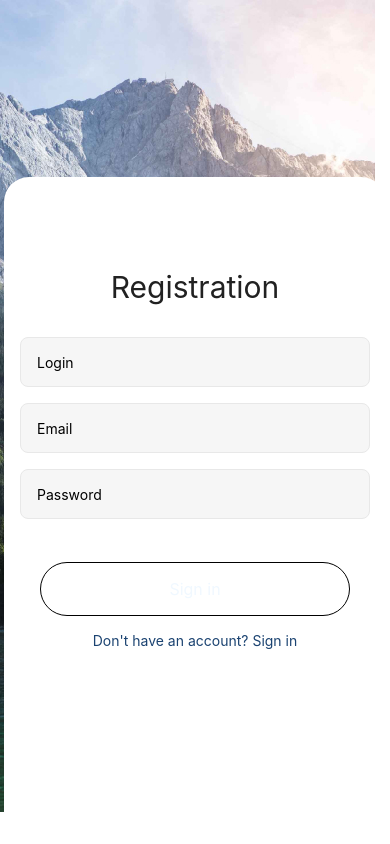
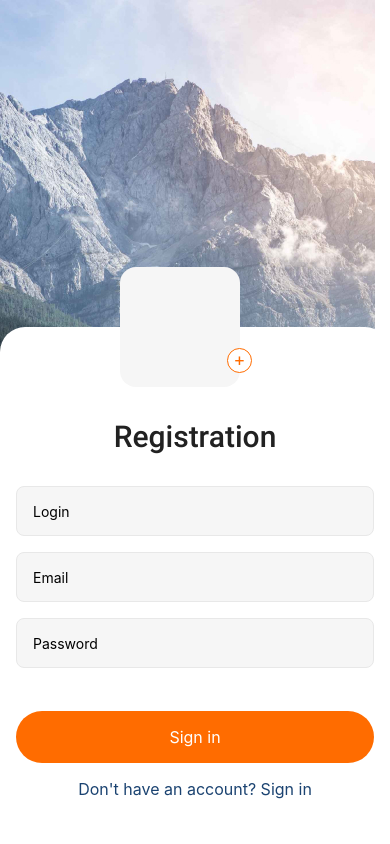
Before and after one commit to 0-LuckyPenny/REACT_NATIVE-BLOG, a React Native app: screen / in a window 390 px wide. Built offline with nearby package versions, Linux system fonts and the light colour scheme.

Commit message:
done 2 task

```diff
--- a/App.jsx
+++ b/App.jsx
@@ -10,10 +10,10 @@ import {
   KeyboardAvoidingView,
   Keyboard,
   TouchableWithoutFeedback,
-  Dimensions,
 } from "react-native";
-import * as Font from "expo-font";
-import { AppLoading } from "expo";
+import { useFonts } from "expo-font";
+// import * as Font from "expo-font";
+// import { AppLoading } from "expo";
 
 const initialState = {
   login: "",
@@ -23,35 +23,34 @@ const initialState = {
 
 // const loadApplication = async () => {
 //   await Font.loadAsync({
+//     "Roboto-Regular": require("./assets/fonts/Roboto-Regular.ttf"),
+//     "Roboto-Medium": require("./assets/fonts/Roboto-Medium.ttf"),
+//     "Roboto-Bold": require("./assets/fonts/Roboto-Bold.ttf"),
+//     "SFP-Light": require("./assets/fonts/SFProDisplay-Light.ttf"),
 //     "SFP-Regular": require("./assets/fonts/SFProDisplay-Regular.ttf"),
 //   });
 // };
 
 export default function App() {
   const [isShowKeyboard, setIsShowKeyboard] = useState(false);
-  const [state, setstate] = useState(initialState);
-  const [iasReady, setIasReady] = useState(false);
-
-  const [dimensions, setdimensions] = useState(
-    Dimensions.get("window").width - 20 * 2
-  );
-
-  useEffect(() => {
-    const onChange = () => {
-      const width = Dimensions.get("window").width - 20 * 2;
-
-      setdimensions(width);
-    };
-    Dimensions.addEventListener("change", onChange);
-    return () => {
-      // Dimensions.removeEventListener("change", onChange);
-    };
-  }, []);
+  const [state, setState] = useState(initialState);
+  // const [iasReady, setIasReady] = useState(false);
+  const [fontsLoaded] = useFonts({
+    "Roboto-Regular": require("./assets/fonts/Roboto-Regular.ttf"),
+    "Roboto-Medium": require("./assets/fonts/Roboto-Medium.ttf"),
+    "Roboto-Bold": require("./assets/fonts/Roboto-Bold.ttf"),
+    "SFP-Light": require("./assets/fonts/SFProDisplay-Light.ttf"),
+    "SFP-Regular": require("./assets/fonts/SFProDisplay-Regular.ttf"),
+  });
+  if (!fontsLoaded) {
+    return null;
+  }
 
   const keyboardHide = () => {
     setIsShowKeyboard(false);
-    Keyboard.dismiss();
-    setstate(initialState);
+    Keyboard.dismiss(); //hides the keyboard
+    setState(initialState); //set values
+    // console.log(state);
   };
 
   // if (!iasReady) {
@@ -71,28 +70,28 @@ export default function App() {
           style={styles.bgImage}
           source={require("./assets/images/bg_image.jpg")}>
           <KeyboardAvoidingView
-            behavior={Platform.OS == "ios" ? "padding" : "height"}>
-            <View style={styles.wrapper}>
-              <Text style={styles.headerTitle}>Registration</Text>
+            behavior={Platform.OS === "ios" ? "padding" : "height"}>
             <View
               style={{
                 ...styles.form,
-                  marginBottom: isShowKeyboard ? 20 : 150,
-                  width: dimensions,
+                marginBottom: isShowKeyboard ? 0 : 0,
               }}>
-                <View style={{ marginTop: 32 }}>
+              <View style={styles.userImage}>
+                <TouchableOpacity style={styles.btnAddUserImage}>
+                  <Text style={styles.textPlus}>+</Text>
+                </TouchableOpacity>
+              </View>
+              <Text style={styles.formTitle}>Registration</Text>
               <TextInput
-                    style={styles.input}
+                style={{ ...styles.input, marginTop: 32 }}
                 placeholder='Login'
                 placeholderTextColor='BDBDBD'
                 onFocus={() => setIsShowKeyboard(true)}
                 value={state.login}
                 onChangeText={(value) =>
-                      setstate((prevState) => ({ ...prevState, login: value }))
+                  setState((prevState) => ({ ...prevState, login: value }))
                 }
               />
-                </View>
-                <View style={{ marginTop: 16 }}>
               <TextInput
                 style={styles.input}
                 placeholder='Email'
@@ -100,40 +99,33 @@ export default function App() {
                 onFocus={() => setIsShowKeyboard(true)}
                 value={state.email}
                 onChangeText={(value) =>
-                      setstate((prevState) => ({ ...prevState, email: value }))
+                  setState((prevState) => ({ ...prevState, email: value }))
                 }
-                    // autoComplete={email}
               />
-                </View>
-
-                <View style={{ marginTop: 16 }}>
               <TextInput
                 style={styles.input}
                 placeholder='Password'
                 placeholderTextColor='BDBDBD'
+                maxLength={16}
                 secureTextEntry={true}
                 onFocus={() => setIsShowKeyboard(true)}
                 value={state.password}
                 onChangeText={(value) =>
-                      setstate((prevState) => ({
+                  setState((prevState) => ({
                     ...prevState,
                     password: value,
                   }))
                 }
               />
-                </View>
-
               <TouchableOpacity
                 activeOpacity={0.8}
                 style={styles.btn}
                 onPress={keyboardHide}>
                 <Text style={styles.btnTitle}>Sign in</Text>
               </TouchableOpacity>
-
               <Text style={styles.signInText}>
                 Don't have an account? Sign in
               </Text>
-              </View>
             </View>
           </KeyboardAvoidingView>
         </ImageBackground>
@@ -142,74 +134,103 @@ export default function App() {
   );
 }
 
+const colors = {
+  blue: "#1B4371",
+  orange: "#FF6C00",
+  background: "#F6F6F6",
+  white: "#fff",
+  black: "#212121",
+  placeholderTextColor: "#BDBDBD",
+  borderInput: "#E8E8E8",
+};
+
 const styles = StyleSheet.create({
   container: {
     flex: 1,
+    backgroundColor: colors.white,
   },
   bgImage: {
     flex: 1,
     resizeMode: "cover",
     justifyContent: "flex-end",
+  },
+  form: {
+    position: "relative",
+    backgroundColor: colors.white,
+    borderTopLeftRadius: 25,
+    borderTopRightRadius: 25,
+    paddingBottom: 45,
+  },
+  userImage: {
+    position: "absolute",
+    top: -60,
+    right: 150,
+    width: 120,
+    height: 120,
+    borderRadius: 16,
+    backgroundColor: colors.background,
+  },
+  btnAddUserImage: {
+    position: "absolute",
+    bottom: 14,
+    right: -12,
+    borderWidth: 1,
+    borderColor: colors.orange,
+    backgroundColor: colors.white,
+    borderRadius: 12.5,
+    width: 25,
+    height: 25,
     alignItems: "center",
   },
-  wrapper: {
-    backgroundColor: "#fff",
-    paddingTop: 92,
-    paddingBottom: 45,
-    borderTopLeftRadius: 25,
-    borderTopRightRadius: 25,
+  textPlus: {
+    fontSize: 18,
+    color: colors.orange,
   },
-  header: {
-    textAlign: "center",
-    marginBottom: 120,
-  },
-  headerTitle: {
+  formTitle: {
+    marginTop: 92,
     textAlign: "center",
     fontSize: 30,
-    color: "#212121",
+    color: colors.black,
     alignItems: "center",
+    fontFamily: "Roboto-Medium",
   },
   input: {
     borderWidth: 1,
-    borderColor: "#E8E8E8",
+    borderColor: colors.borderInput,
     height: 50,
     padding: 16,
     borderRadius: 8,
-    // color: "#BDBDBD",
-    backgroundColor: "#F6F6F6",
-  },
-  form: {
+    backgroundColor: colors.background,
+    marginTop: 16,
     marginHorizontal: 16,
   },
   btn: {
     borderRadius: 100,
-    borderWidth: 1,
     marginTop: 43,
-    paddingTop: 16,
-    paddingBottom: 16,
-    paddingLeft: 32,
-    paddingRight: 32,
+    padding: 16,
     justifyContent: "center",
+    marginHorizontal: 16,
     alignItems: "center",
-    marginHorizontal: 20,
-    ...Platform.select({
-      ios: {
-        backgroundColor: "transparent",
-        borderColor: "#f0f8ff",
-      },
-      android: {
-        backgroundColor: "#FF6C00",
-        borderColor: "transparent",
-      },
-    }),
+    backgroundColor: colors.orange,
+    // platform definition, example
+    // backgroundColor: Platform.OS === "ios" ? "#F6F555" : "#FF6C00",
+    // ...Platform.select({
+    //   ios: {
+    //     backgroundColor: "#F6F555",
+    //   },
+    //   android: {
+    //     backgroundColor: "#FF6C00",
+    //   },
+    // }),
   },
   btnTitle: {
-    color: Platform.OS === "ios" ? "#FF6C00" : "#f0f8ff",
+    color: colors.white,
     fontSize: 16,
   },
   signInText: {
+    fontSize: 16,
+    color: colors.blue,
     textAlign: "center",
-    color: "#1B4371",
     marginTop: 16,
   },
 });
--- a/Screens/LoginScreen.jsx
+++ b/Screens/LoginScreen.jsx
@@ -1,9 +1,9 @@
-const loadFonts = async () => {
-  await Font.loadAsync({
-    "Roboto-Regulat": require("./assets/fonts/Roboto-Regular.ttf"),
-    "Roboto-Bold": require("./assets/fonts/Roboto-Bold.ttf"),
-    "Roboto-Medium": require("./assets/fonts/Roboto-Medium.ttf"),
-    "SFP-Light": require("./assets/fonts/SFProDisplay-Light.ttf"),
-    "SFP-Regular": require("./assets/fonts/SFProDisplay-Regular.ttf"),
-  });
-};
+// const loadFonts = async () => {
+//   await Font.loadAsync({
+//     "Roboto-Regulat": require("./assets/fonts/Roboto-Regular.ttf"),
+//     "Roboto-Bold": require("./assets/fonts/Roboto-Bold.ttf"),
+//     "Roboto-Medium": require("./assets/fonts/Roboto-Medium.ttf"),
+//     "SFP-Light": require("./assets/fonts/SFProDisplay-Light.ttf"),
+//     "SFP-Regular": require("./assets/fonts/SFProDisplay-Regular.ttf"),
+//   });
+// };
```
Lines whose indentation alone changed are shown as unchanged.
